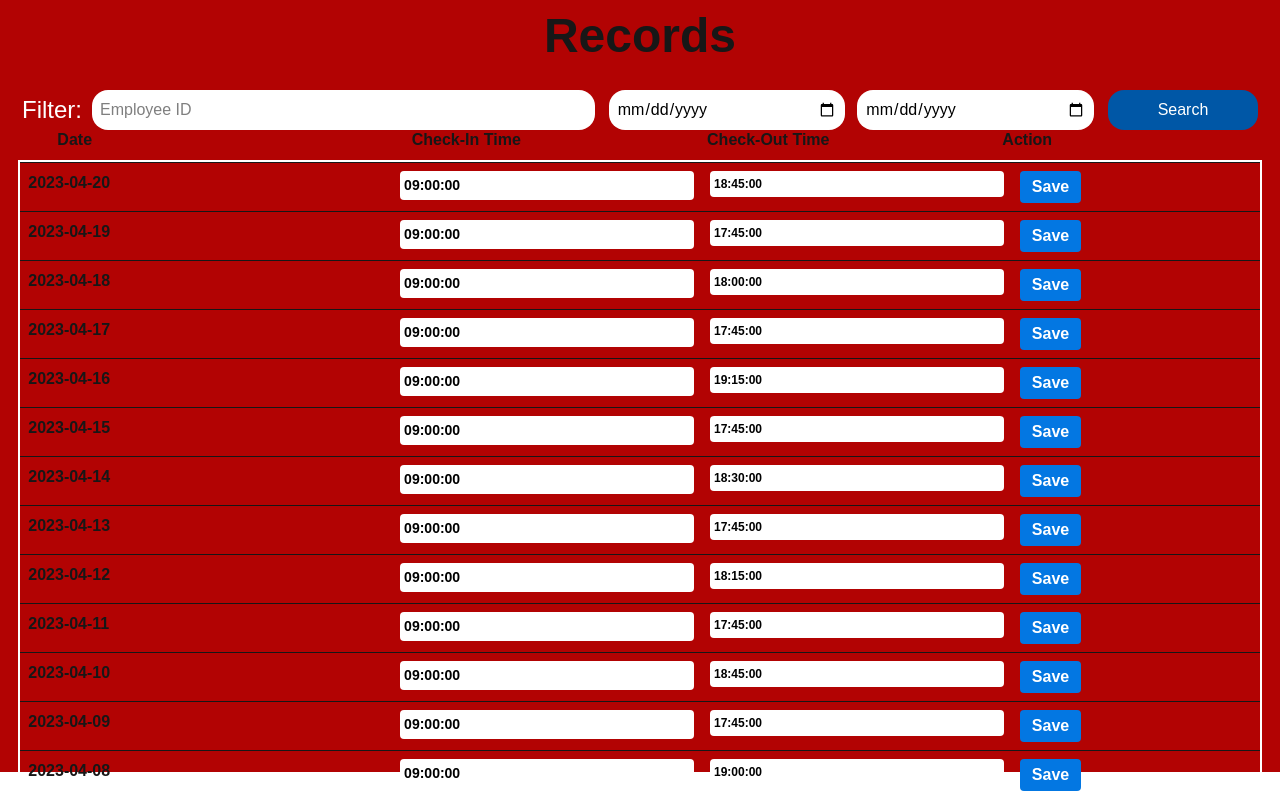
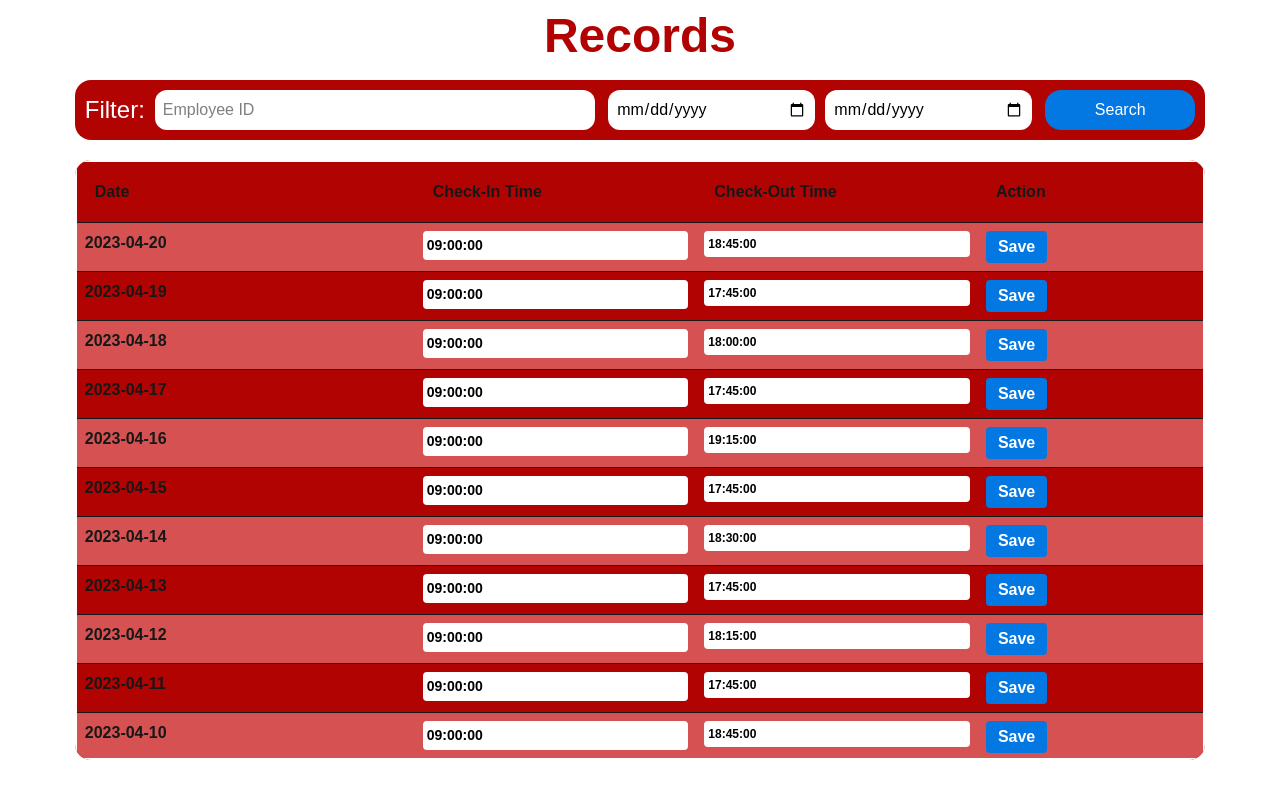
Before and after one commit to blazingbhavneek/workhourssync, a Next.js app: page /records in a window 1280 px wide. Built offline with nearby package versions, Linux system fonts and the light colour scheme.

Commit message:
record page done 50%

```diff
--- a/src/app/records/page.jsx
+++ b/src/app/records/page.jsx
@@ -99,31 +99,30 @@ const Records = () => {
     };
 
     return (
-        <div className="w-screen h-full bg-[#b20303] font-black flex flex-col justify-around gap-5 items-center p-3">
-            <div className=' text-5xl flex flex-row justify-center items-center w-full h-auto'>
+        <div className="w-screen h-full bg-white font-black flex flex-col justify-around gap-5 items-center p-3">
+            <div className='text-[#b20303] text-5xl flex flex-row justify-center items-center w-full h-auto'>
                 Records
             </div>
-            <div className='font-extralight flex md:flex-row flex-col justify-around items-center w-full h-auto p-2.5 gap-2.5'>
+            <div className='bg-[#b20303] rounded-2xl font-extralight flex md:flex-row flex-col justify-around items-center md:w-[90%] w-full h-auto p-2.5 gap-2.5'>
                 <div className='text-white text-2xl'>Filter:</div>
-                <input className='w-full bg-white text-black p-2 rounded-2xl' placeholder='Employee ID'/>
+                <input className='w-full bg-white text-black p-2 rounded-xl' placeholder='Employee ID'/>
                 <div className='w-full flex md:flex-row flex-col gap-1 justify-around items-center'>
-                    <input type='date' className='md:w-[48%] w-full bg-white text-black p-2 rounded-2xl' placeholder='Start Date'/>
-                    <input type='date' className='md:w-[48%] w-full bg-white text-black p-2 rounded-2xl' placeholder='End Date'/>
+                    <input type='date' className='md:w-[48%] w-full bg-white text-black p-2 rounded-xl' placeholder='Start Date'/>
+                    <input type='date' className='md:w-[48%] w-full bg-white text-black p-2 rounded-xl' placeholder='End Date'/>
                 </div>
-                <button className='bg-[#0057a6] p-2 md:min-w-[150px] min-w-full rounded-2xl text-white'>Search</button>
+                <button className='bg-[#0377e2] hover:bg-[#0057a6] p-2 md:min-w-[150px] min-w-full rounded-2xl text-white'>Search</button>
             </div>
 
-            <div className=' flex flex-col justify-center items-center w-[99%] h-[600px]'>
-                <div className="flex justify-between items-center w-[95%]">
-                    <div className="p-2 flex-1 text-left" style={{ minWidth: isAdmin ? '30%' : '40%' }}>Date</div>
-                    <div className="p-2 flex-1 text-left" style={{ minWidth: isAdmin ? '25%' : '30%' }}>Check-In Time</div>
-                    <div className="p-2 flex-1 text-left" style={{ minWidth: isAdmin ? '25%' : '30%' }}>Check-Out Time</div>
-                    {isAdmin && <div className="p-2 flex-1 text-left" style={{ minWidth: '20%' }}>Action</div>}
-                </div>
-
-                <div className="flex flex-col justify-between overflow-scroll w-full min-h-[80vh] max-h-[80vh] border-solid border-2 border-white">
+            <div className='bg-[#b20303] overflow-hidden flex flex-col justify-center items-center md:w-[90%] w-full max-h-[600px] rounded-2xl'>
+                <div className="flex flex-col justify-between overflow-scroll w-full h-auto border-solid border-2 border-white">
+                    <div className="flex justify-between items-center w-full m-2.5">
+                        <div className="p-2 flex-1 text-left" style={{ minWidth: isAdmin ? '30%' : '40%' }}>Date</div>
+                        <div className="p-2 flex-1 text-left" style={{ minWidth: isAdmin ? '25%' : '30%' }}>Check-In Time</div>
+                        <div className="p-2 flex-1 text-left" style={{ minWidth: isAdmin ? '25%' : '30%' }}>Check-Out Time</div>
+                        {isAdmin && <div className="p-2 flex-1 text-left" style={{ minWidth: '20%' }}>Action</div>}
+                    </div>
                     {processedData.map((item, index) => (
-                        <div key={index} className="flex w-full">
+                        <div key={index} className="flex w-full" style={{ backgroundColor: index%2 !=0 ? "#b20303" : "#d65252"}}>
                             <div className="p-2 flex-1 border-t" style={{ minWidth: isAdmin ? '30%' : '40%' }}>
                                 {item.date}
                             </div>
```
